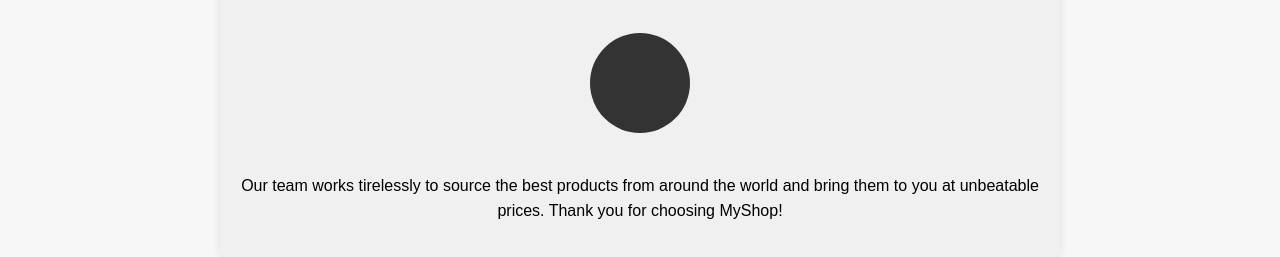
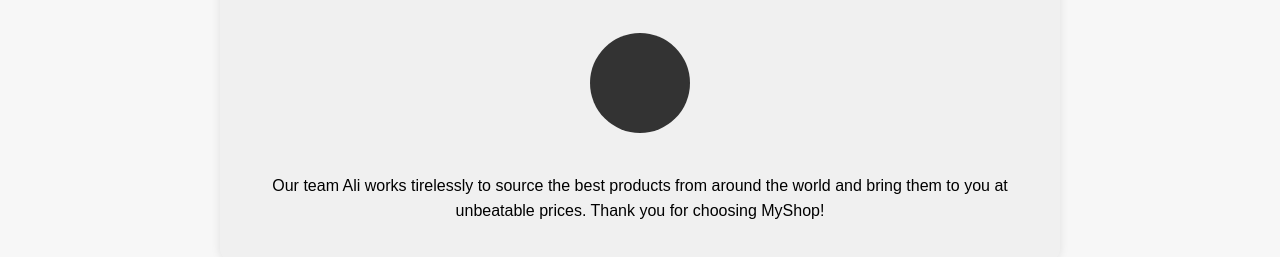
Before and after one commit to Muhammad-Ali-70/Practice-Project, a plain HTML site: page about.html in a window 1280 px wide. Shown: the part 263-520 px from the top of the page. Drawn offline with Linux system fonts and the light colour scheme.

Commit message:
Update about.html

```diff
--- a/about.html
+++ b/about.html
@@ -59,7 +59,7 @@
             <h1>About Us</h1>
             <p>Welcome to MyShop! We are dedicated to providing you with the best products at the best prices. Our mission is to offer a wide variety of high-quality products to our customers and ensure a seamless shopping experience.</p>
             <div class="decorative"></div>
-            <p>Our team works tirelessly to source the best products from around the world and bring them to you at unbeatable prices. Thank you for choosing MyShop!</p>
+            <p>Our team Ali works tirelessly to source the best products from around the world and bring them to you at unbeatable prices. Thank you for choosing MyShop!</p>
         </div>
     </div>
     <script>
```
